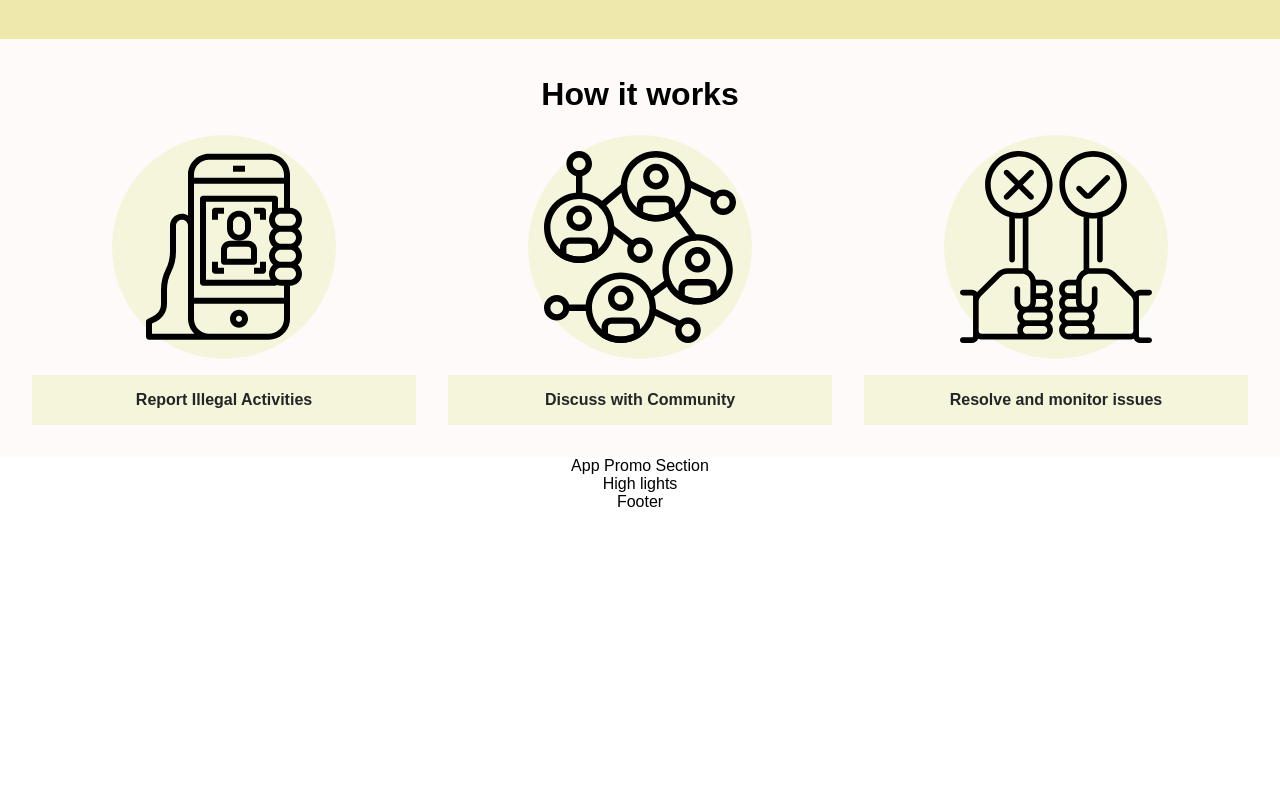
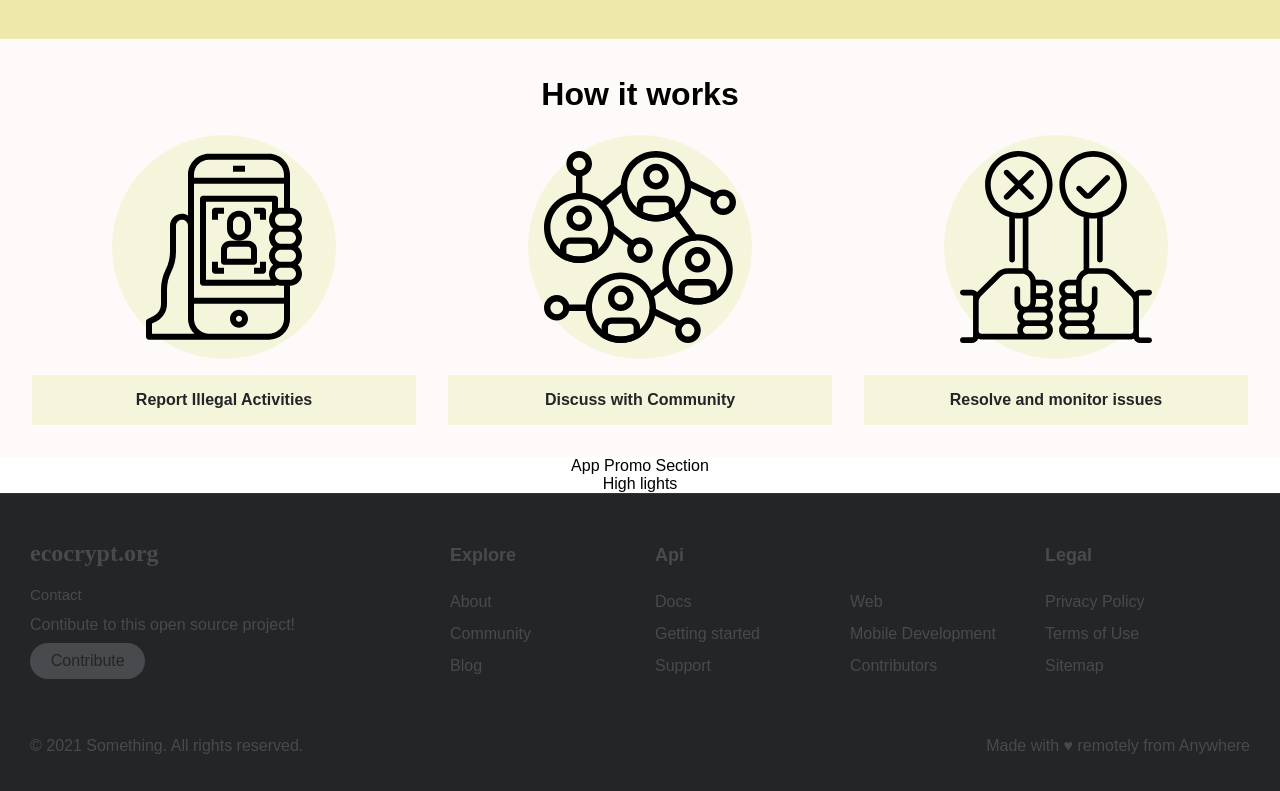
Before and after one commit to lmanzanero/next-js-app, a Next.js app: page / in a window 1280 px wide. Shown: the part 948-1739 px from the top of the page. Before the commit the page ends 1459 px from the top, so only its background shows below. Built offline with nearby package versions, Linux system fonts and the light colour scheme.

Commit message:
added footer design

```diff
--- a/components/Footer.js
+++ b/components/Footer.js
@@ -2,8 +2,94 @@ import React from 'react';
 
 export default function Footer  () {
     return (
-      <div className="section">
-        Footer
-      </div>
+        <footer className="footer">
+            <div className="footer__addr">
+              <h1 className="footer__logo">EcoCrypt.org</h1>
+
+              <h2>Contact</h2>
+
+              <address>
+                Contibute to this open source project!<br/>
+
+                <a className="footer__btn" href="mailto:example@gmail.com">Contribute</a>
+              </address>
+            </div>
+
+            <ul className="footer__nav">
+              <li className="nav__item">
+                <h2 className="nav__title">Explore</h2>
+
+                <ul className="nav__ul">
+                  <li>
+                    <a href="#">About</a>
+                  </li>
+
+                  <li>
+                    <a href="#">Community</a>
+                  </li>
+
+                  <li>
+                    <a href="#">Blog</a>
+                  </li>
+                </ul>
+              </li>
+
+              <li className="nav__item nav__item--extra">
+                <h2 className="nav__title">Api</h2>
+
+                <ul className="nav__ul nav__ul--extra">
+                  <li>
+                    <a href="#">Docs</a>
+                  </li>
+
+                  <li>
+                    <a href="#">Getting started</a>
+                  </li>
+
+                  <li>
+                    <a href="#">Support</a>
+                  </li>
+
+                  <li>
+                    <a href="#">Web</a>
+                  </li>
+
+                  <li>
+                    <a href="#">Mobile Development</a>
+                  </li>
+
+                  <li>
+                    <a href="#">Contributors</a>
+                  </li>
+                </ul>
+              </li>
+
+              <li className="nav__item">
+                <h2 className="nav__title">Legal</h2>
+
+                <ul className="nav__ul">
+                  <li>
+                    <a href="#">Privacy Policy</a>
+                  </li>
+
+                  <li>
+                    <a href="#">Terms of Use</a>
+                  </li>
+
+                  <li>
+                    <a href="#">Sitemap</a>
+                  </li>
+                </ul>
+              </li>
+            </ul>
+
+            <div className="legal">
+              <p>&copy; 2021 Something. All rights reserved.</p>
+
+              <div className="legal__links">
+                <span>Made with <span className="heart">♥</span> remotely from Anywhere</span>
+              </div>
+            </div>
+          </footer>
     )
 }
--- a/styles/globals.css
+++ b/styles/globals.css
@@ -237,7 +237,9 @@ a {
 }
 
 .hero-section-1 button:hover, button:focus {
+  box-shadow: 0 14px 28px rgba(0,0,0,0.25), 0 10px 10px rgba(0,0,0,0.22);
   background-color: var(--bg-accent);
+  transition: all 0.5s;
 }
 
 
@@ -359,3 +361,148 @@ a {
   color: #242526;
   background-color: beige;
 }
+
+
+.footer {
+  display: flex;
+  flex-flow: row wrap;
+  padding: 30px 30px 20px 30px;
+  color: #2f2f2f;
+  background-color: var(--bg);
+  border-top: 1px solid #382f2f;
+}
+
+.footer > * {
+  flex:  1 100%;
+}
+
+.footer__addr {
+  margin-right: 1.25em;
+  margin-bottom: 2em;
+}
+
+.footer__logo {
+  font-family: 'Pacifico', cursive;
+  font-weight: 600;
+  text-transform: lowercase;
+  font-size: 1.5rem;
+  color: var(--bg-accent);
+}
+
+.footer__addr h2 {
+  margin-top: 1.3em;
+  font-size: 15px;
+  font-weight: 400;
+  color: var(--bg-accent);
+}
+
+.nav__title {
+  color: var(--bg-accent);
+  font-weight: 700;
+  font-size: 18px;
+}
+
+.footer address {
+  font-style: normal;
+  color: var(--bg-accent);
+}
+
+.footer__btn {
+  display: flex;
+  align-items: center;
+  justify-content: center;
+  height: 36px;
+  max-width: max-content;
+  background-color: var(--bg-accent);
+  border-radius: 100px;
+  color:var(--bg);
+  line-height: 0;
+  margin: 0.6em 0;
+  font-size: 1rem;
+  padding: 0 1.3em;
+  transition: all 1s;
+}
+
+.footer__btn:hover {
+  background-color: #2f2f2f;
+  box-shadow: 0 14px 28px rgba(0,0,0,0.25), 0 10px 10px rgba(0,0,0,0.22);
+  color: var(--bg-accent);
+  transition: all 1s;
+}
+
+.footer ul {
+  list-style: none;
+  padding-left: 0;
+}
+
+.footer li {
+  line-height: 2em;
+}
+
+.footer a {
+  text-decoration: none;
+}
+
+.footer__nav {
+  display: flex;
+	flex-flow: row wrap;
+}
+
+.footer__nav > * {
+  flex: 1 50%;
+  margin-right: 1.25em;
+}
+
+.nav__ul a {
+  color: var(--bg-accent);
+  transition: all 0.5s;
+}
+
+.nav__ul a:hover {
+  color: #ecf0f1;
+  transition: all 0.5s;
+}
+
+.nav__ul--extra {
+  column-count: 2;
+  column-gap: 1.25em;
+}
+
+.legal {
+  display: flex;
+  flex-wrap: wrap;
+  color: var(--bg-accent);
+}
+
+.legal__links {
+  display: flex;
+  align-items: center;
+}
+
+.heart {
+  color: var(--bg-accent);
+}
+
+@media screen and (min-width: 24.375em) {
+  .legal .legal__links {
+    margin-left: auto;
+  }
+}
+
+@media screen and (min-width: 40.375em) {
+  .footer__nav > * {
+    flex: 1;
+  }
+
+  .nav__item--extra {
+    flex-grow: 2;
+  }
+
+  .footer__addr {
+    flex: 1 0px;
+  }
+
+  .footer__nav {
+    flex: 2 0px;
+  }
+}
```
